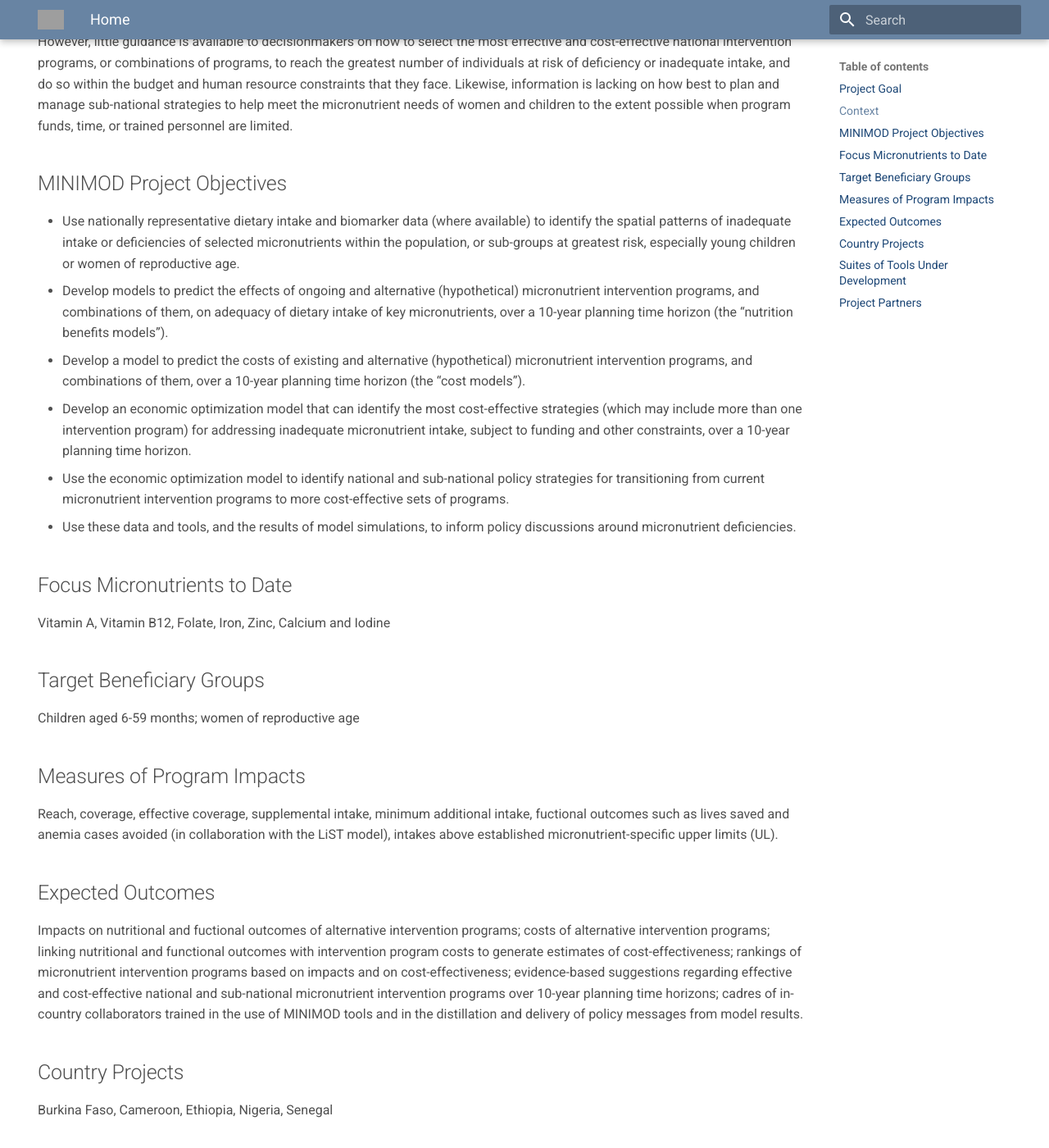
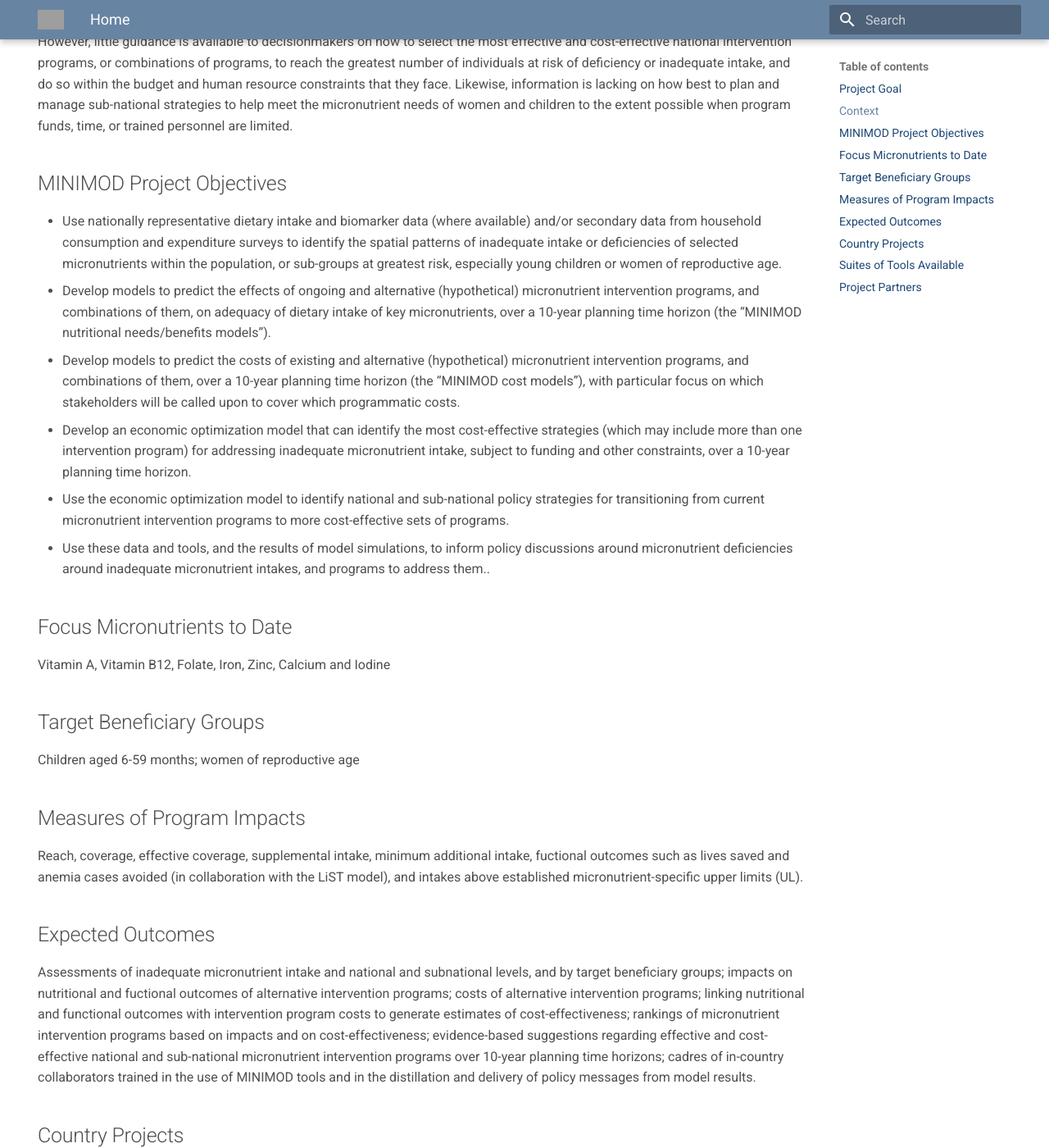
Before and after one commit to minimod-nutrition/minimod-website, an MkDocs documentation site: the page built from docs/index.md, in a window 1280 px wide and 1400 px high, scrolled down 942 px. Shown: the whole window at 82% size. Built offline with MkDocs 1.6.1 and Material for MkDocs 9.7.7, drawn with Linux system fonts in a browser that asks for light colours; nearby versions of some CDN libraries; some of the changed text lies outside the part shown; grey boxes are pictures that could not be loaded.

Commit message:
updated home

```diff
--- a/docs/index.md
+++ b/docs/index.md
@@ -37,7 +37,7 @@
         class="center"
       />
       </a>
-      <figcaption>West African Cuisine at the Heart of New Fortification Clinical Trial Led by UC Davis</figcaption>
+      <figcaption>Young child receiving a dose of vitamin A supplementation.</figcaption>
     </figure>
     </div>
 
@@ -172,18 +172,18 @@
 
 ## Context
 
-Micronutrient deficiencies are major contributors to morbidity and mortality among children and women globally. Major intervention strategies for addressing micronutrient deficiencies include: 1) micronutrient supplementation; 2) large- scale food and condiment fortification; 3) social and behavior change communications to promote dietary changes and/or breastfeeding; and 4) agricultural interventions, including agro- and biofortification, to increase the supplies of foods rich in micronutrients such as vitamin A, zinc, and iron.
+Micronutrient deficiencies are major contributors to morbidity and mortality among children and women globally. Major intervention strategies for addressing micronutrient deficiencies include: 1) micronutrient supplementation; 2) large-scale food and condiment fortification; 3) social and behavior change communications to promote dietary changes and/or breastfeeding; and 4) agricultural interventions, including agro- and biofortification, to increase the supplies of foods rich in micronutrients such as vitamin A, vitamin B, folic acid (B9), zinc, and iron.
 
 However, little guidance is available to decisionmakers on how to select the most effective and cost-effective national intervention programs, or combinations of programs, to reach the greatest number of individuals at risk of deficiency or inadequate intake, and do so within the budget and human resource constraints that they face. Likewise, information is lacking on how best to plan and manage sub-national strategies to help meet the micronutrient needs of women and children to the extent possible when program funds, time, or trained personnel are limited.
 
 ## MINIMOD Project Objectives
 
-- Use nationally representative dietary intake and biomarker data (where available) to identify the spatial patterns of inadequate intake or deficiencies of selected micronutrients within the population, or sub-groups at greatest risk, especially young children or women of reproductive age.
-- Develop models to predict the effects of ongoing and alternative (hypothetical) micronutrient intervention programs, and combinations of them, on adequacy of dietary intake of key micronutrients, over a 10-year planning time horizon (the “nutrition benefits models”).
-- Develop a model to predict the costs of existing and alternative (hypothetical) micronutrient intervention programs, and combinations of them, over a 10-year planning time horizon (the “cost models”).
+- Use nationally representative dietary intake and biomarker data (where available) and/or secondary data from household consumption and expenditure surveys to identify the spatial patterns of inadequate intake or deficiencies of selected micronutrients within the population, or sub-groups at greatest risk, especially young children or women of reproductive age.
+- Develop models to predict the effects of ongoing and alternative (hypothetical) micronutrient intervention programs, and combinations of them, on adequacy of dietary intake of key micronutrients, over a 10-year planning time horizon (the “MINIMOD nutritional needs/benefits models”).
+- Develop models to predict the costs of existing and alternative (hypothetical) micronutrient intervention programs, and combinations of them, over a 10-year planning time horizon (the “MINIMOD cost models”), with particular focus on which stakeholders will be called upon to cover which programmatic costs.
 - Develop an economic optimization model that can identify the most cost-effective strategies (which may include more than one intervention program) for addressing inadequate micronutrient intake, subject to funding and other constraints, over a 10-year planning time horizon.
 - Use the economic optimization model to identify national and sub-national policy strategies for transitioning from current micronutrient intervention programs to more cost-effective sets of programs.
-- Use these data and tools, and the results of model simulations, to inform policy discussions around micronutrient deficiencies.
+- Use these data and tools, and the results of model simulations, to inform policy discussions around micronutrient deficiencies around inadequate micronutrient intakes, and programs to address them..
 
 ## Focus Micronutrients to Date
 
@@ -195,24 +195,24 @@
 
 ## Measures of Program Impacts
 
-Reach, coverage, effective coverage, supplemental intake, minimum additional intake, fuctional outcomes such as lives saved and anemia cases avoided (in collaboration with the LiST model), intakes above established micronutrient-specific upper limits (UL).
+Reach, coverage, effective coverage, supplemental intake, minimum additional intake, fuctional outcomes such as lives saved and anemia cases avoided (in collaboration with the LiST model), and intakes above established micronutrient-specific upper limits (UL).
 
 ## Expected Outcomes
 
-Impacts on nutritional and fuctional outcomes of alternative intervention programs; costs of alternative intervention programs; linking nutritional and functional outcomes with intervention program costs to generate estimates of cost-effectiveness; rankings of micronutrient intervention programs based on impacts and on cost-effectiveness; evidence-based suggestions regarding effective and cost-effective national and sub-national micronutrient intervention programs over 10-year planning time horizons; cadres of in-country collaborators trained in the use of MINIMOD tools and in the distillation and delivery of policy messages from model results.
+Assessments of inadequate micronutrient intake and national and subnational levels, and by target beneficiary groups; impacts on nutritional and fuctional outcomes of alternative intervention programs; costs of alternative intervention programs; linking nutritional and functional outcomes with intervention program costs to generate estimates of cost-effectiveness; rankings of micronutrient intervention programs based on impacts and on cost-effectiveness; evidence-based suggestions regarding effective and cost-effective national and sub-national micronutrient intervention programs over 10-year planning time horizons; cadres of in-country collaborators trained in the use of MINIMOD tools and in the distillation and delivery of policy messages from model results.
 
 ## Country Projects
 
 Burkina Faso, Cameroon, Ethiopia, Nigeria, Senegal
 
-## Suites of Tools Under Development
+## Suites of Tools Available
 
-MINIMOD-Full tool making use of individual dietary intake and other primary data, and the MINIMOD-SD tool making use of available secondary data
+MINIMOD-Full tool making use of individual dietary intake and other primary data, secondary data, and detailed micronutrient intervention program cost models.
 
-**For more information:** Contact Dr. Stephen A. Vosti [(vosti@primal.ucdavis.edu)](mailto:vosti@primal.ucdavis.edu) or Dr. Reina Engle-Stone [(renglestone@ucdavis.edu)](mailto:renglestone@ucdavis.edu), co-Pls of the MINIMOD project.
+**For more information:** Contact Dr. Stephen A. Vosti [(vosti@primal.ucdavis.edu)](mailto:vosti@primal.ucdavis.edu), or Dr. Reina Engle-Stone [(renglestone@ucdavis.edu)](mailto:renglestone@ucdavis.edu), Dr. Katherine Adams [(kpittenger@ucdavis.edu)](mailto:kpittenger@ucdavis.edu).
 
 ## Project Partners
 
-Helen Keller International Country Offices in Burkina Faso, Cameroon, Nigeria, and Senegal; Ethiopian Public Health Institute; and the Johns Hopkins University Bloomberg School of Public Health.
+Helen Keller International Headquarters and Country Offices in Burkina Faso, Cameroon, Nigeria, and Senegal; Ethiopian Public Health Institute; University of Ghana, Legon; Johns Hopkins University Bloomberg School of Public Health; and Federal Ministries of Health in all collaborating countries.
 
-The MINIMOD Project is supported in part by grants from the Bill & Melinda Gates Foundation to the University of California, Davis. Additional support has been provided by the Michael and Susan Dell Foundation, Sight and Life, the Nutrition Program of the New York Academy of Sciences, and by a gift from Mars Incorporated to UC Davis to support training and research in the economics of human nutrition.
+The MINIMOD Project is supported in part by several grants from the Bill & Melinda Gates Foundation to the University of California, Davis. Additional support has been provided by the Michael and Susan Dell Foundation, Sight and Life, the Nutrition Program of the New York Academy of Sciences, and by a gift from Mars Incorporated to UC Davis to support training and research in the economics of human nutrition.
```
